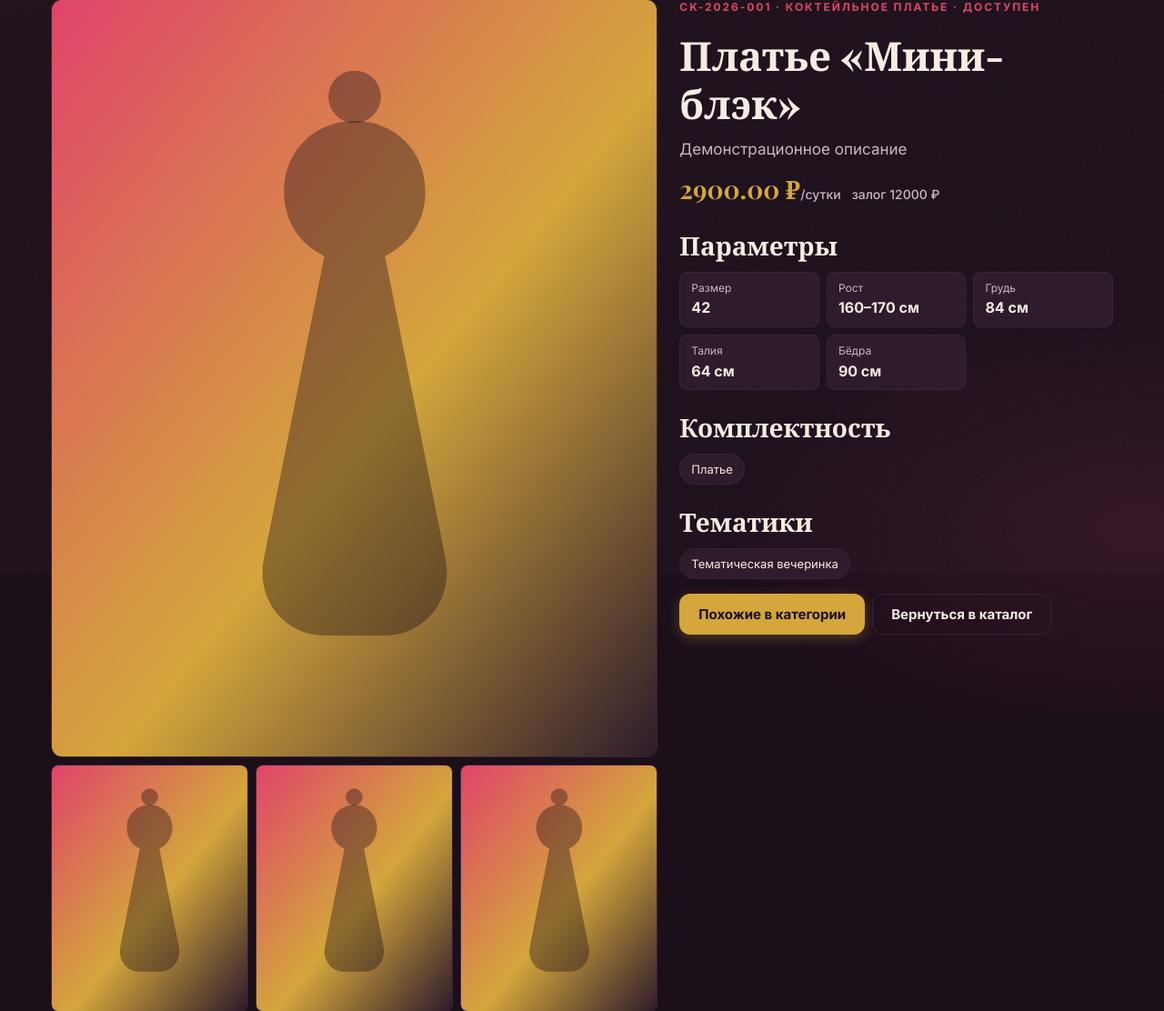
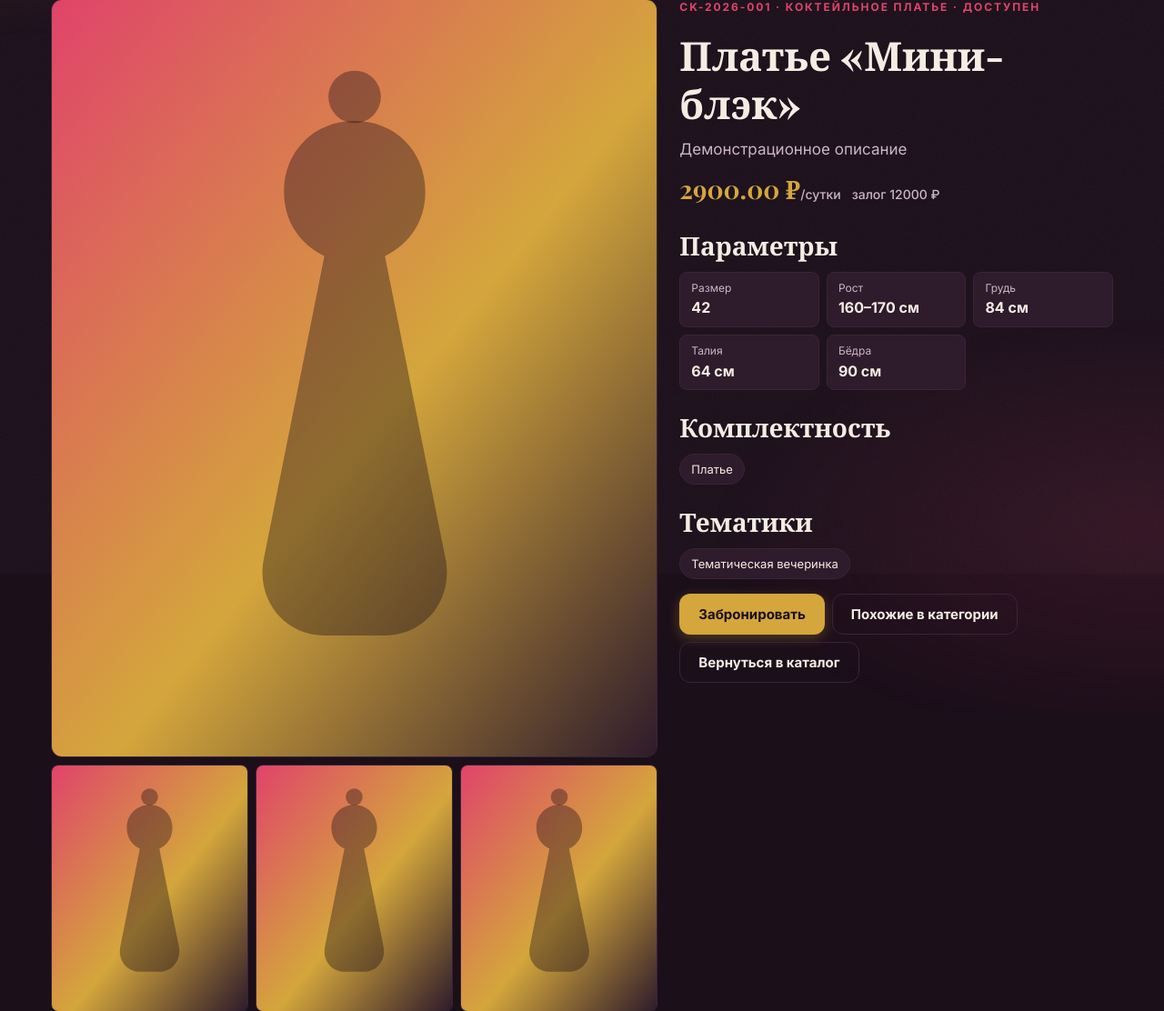
Before and after one commit to BlackCat1-cyber/atelier13, a Django app: page /catalog/31/ in a window 1280 px wide. Shown: the part 169-1281 px from the top of the page at 91% size. Run offline with Django 5.2, Linux system fonts and the light colour scheme; data comes from the database, SQL or seed files in the repository.

Commit message:
D-19: на карточке наряда добавлена кнопка «Забронировать», наряд подставляется в форму
Серьёзность: незначительная, приоритет: высокий. С карточки наряда нельзя было перейти к бронированию, наряд приходилось искать в списке из 35 позиций. Найдено в кейсе TC-18.

```diff
--- a/app_catalog/views.py
+++ b/app_catalog/views.py
@@ -224,6 +224,10 @@ def booking(request):
                         messages.success(request, f"Бронь оформлена: {days} сут. × {price} ₽ + залог {deposit} ₽ = {total} ₽")
         else:
             messages.error(request, "Заполните все обязательные поля.")
+    elif request.GET.get("costume"):
+        # переход с карточки наряда: наряд уже выбран в форме
+        costume_pk = _int_param(request.GET.get("costume"))
+        costume = costumes.filter(pk=costume_pk).first() if costume_pk is not None else None
     return render(request, "booking.html", {
         "costumes": costumes,
         "costume": costume,
--- a/templates/costume.html
+++ b/templates/costume.html
@@ -30,7 +30,8 @@
     <h2>Тематики</h2>
     <ul class="chips">{% for t in c.themes.all %}<li>{{ t.name }}</li>{% empty %}<li>Без тематики</li>{% endfor %}</ul>
     <div class="hero-actions">
-      <a class="btn" href="{% url 'catalog' %}?category={{ c.category.id }}">Похожие в категории</a>
+      <a class="btn" href="{% url 'booking' %}?costume={{ c.id }}">Забронировать</a>
+      <a class="btn btn-ghost" href="{% url 'catalog' %}?category={{ c.category.id }}">Похожие в категории</a>
       <a class="btn btn-ghost" href="{% url 'catalog' %}">Вернуться в каталог</a>
     </div>
   </div>
```
